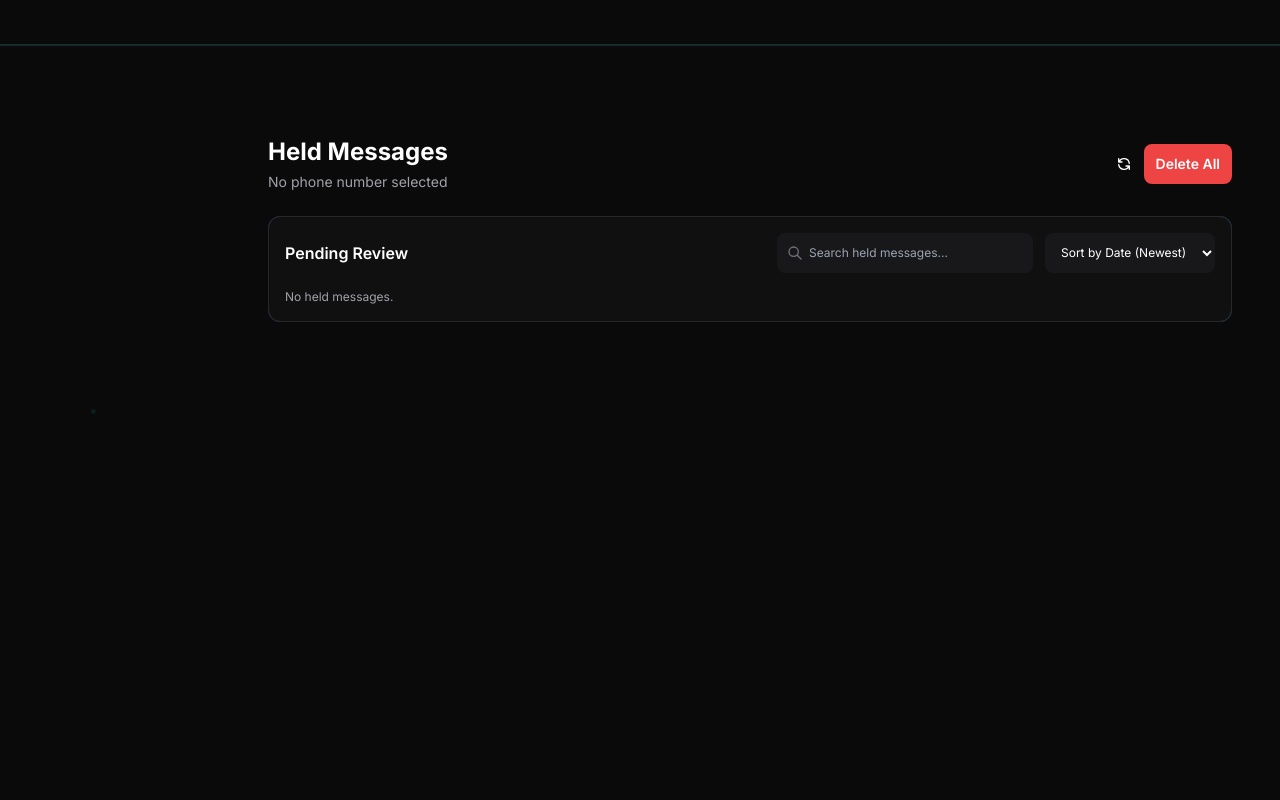
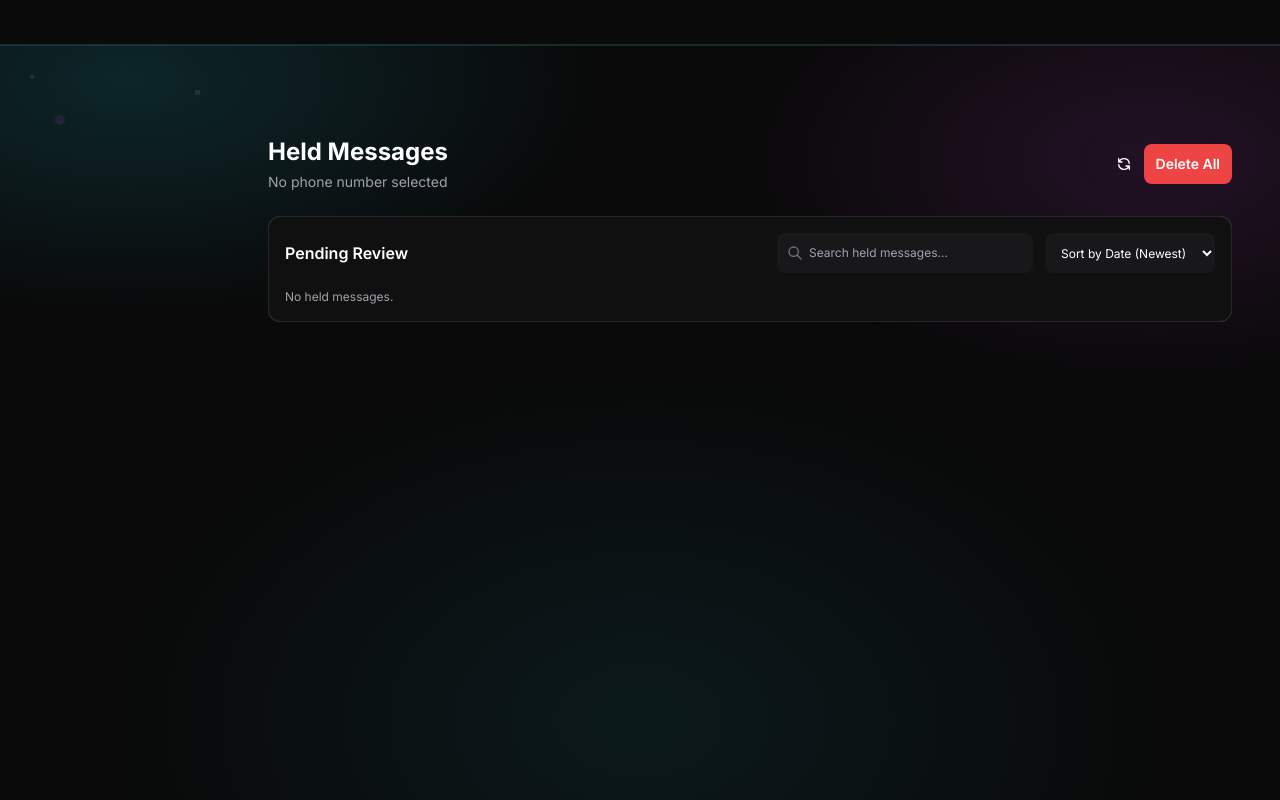
Before and after one commit to JishanKapoor/Comsierge_AI_2, a Flask app: template templates/held_messages.html in a window 1280 px wide. Run offline with Flask 3, Linux system fonts and the light colour scheme; the template is opened without the code that fills it, so the values that code supplies are empty; some libraries are stand-ins or nearby versions.

Commit message:
Update held_messages.html

```diff
--- a/templates/held_messages.html
+++ b/templates/held_messages.html
@@ -20,17 +20,31 @@
         }
     </style>
 </head>
-<body class="antialiased">
+<body class="antialiased bg-neutral-950 text-zinc-100" style="font-family: Inter, system-ui, -apple-system, Segoe UI, Roboto, Helvetica, Arial, 'Apple Color Emoji', 'Segoe UI Emoji'">
+    <!-- Background Accents -->
+    <div class="pointer-events-none fixed inset-0 -z-10">
+      <div class="absolute inset-0" style="
+        background:
+        radial-gradient(800px 400px at 10% 10%, rgba(34,211,238,0.14), transparent 60%),
+        radial-gradient(700px 380px at 90% 20%, rgba(217,70,239,0.12), transparent 60%),
+        radial-gradient(900px 600px at 50% 90%, rgba(34,211,238,0.08), transparent 60%);
+      "></div>
+      <div class="absolute inset-0 opacity-[0.035]" style="
+        background-image: linear-gradient(to right, #ffffff0f 1px, transparent 1px), linear-gradient(to bottom, #ffffff0f 1px, transparent 1px);
+        background-size: 48px 48px;
+      "></div>
+    </div>
+
     <!-- Notification Banner -->
-    <div id="notification-banner" class="notification-banner" role="alert"></div>
+    <div id="notification-banner" class="fixed top-14 left-1/2 -translate-x-1/2 z-50 max-w-md w-[92%] sm:w-[520px] rounded-lg border border-white/10 bg-neutral-900/80 backdrop-blur px-4 py-2 text-sm text-zinc-200 shadow hidden" role="alert"></div>
 
     <!-- Particle Background -->
-    <svg class="particles hidden md:block" aria-hidden="true">
-        <circle cx="5%" cy="10%" r="4" class="particle" style="animation-delay: 0s;"></circle>
-        <circle cx="85%" cy="15%" r="3" class="particle particle-magenta" style="animation-delay: 1.5s;"></circle>
-        <rect x="65%" y="60%" width="5" height="5" class="particle" style="animation-delay: 3s;"></rect>
-        <circle cx="20%" cy="80%" r="5" class="particle particle-magenta" style="animation-delay: 4.5s;"></circle>
-        <rect x="10%" y="50%" width="4" height="4" class="particle" style="animation-delay: 6s;"></rect>
+    <svg class="hidden md:block pointer-events-none fixed inset-0 -z-10 opacity-30" aria-hidden="true">
+      <circle cx="5%" cy="10%" r="4" style="fill: rgba(34,211,238,0.35);"></circle>
+      <circle cx="85%" cy="15%" r="3" style="fill: rgba(217,70,239,0.35);"></circle>
+      <rect x="65%" y="60%" width="5" height="5" style="fill: rgba(255,255,255,0.25);"></rect>
+      <circle cx="20%" cy="80%" r="5" style="fill: rgba(217,70,239,0.35);"></circle>
+      <rect x="10%" y="50%" width="4" height="4" style="fill: rgba(255,255,255,0.25);"></rect>
     </svg>
 
     <!-- Menu -->
@@ -65,7 +79,6 @@
                                 </path>
                             </svg>
                         </button>
-
                         <!-- Delete All Button -->
                         <button
                             class="bg-red-500 text-white font-semibold px-3 py-1.5 rounded-lg text-sm hover:bg-red-600 transition-colors duration-200"
@@ -112,21 +125,18 @@
             </section>
         </main>
     </div>
-
     <!-- Inline JavaScript for Sidebar Toggle, Search, Sort, Delete and Refresh Icon Spin -->
     <script>
         window.addEventListener('load', () => {
             document.body.classList.add('loaded');
             console.log('Added body.loaded class');
         });
-
         function toggleSidebar() {
             const sidebar = document.getElementById('sidebar');
             const overlay = document.getElementById('sidebar-overlay');
             sidebar.classList.toggle('active');
             overlay.classList.toggle('hidden');
         }
-
         function deleteMessage(messageId) {
             if (confirm('Are you sure you want to delete this message?')) {
                 fetch(`/delete_held_messages/${messageId}`, {
@@ -146,7 +156,6 @@
                 });
             }
         }
-
         function deleteAllMessages() {
             if (confirm('Are you sure you want to delete all held messages?')) {
                 fetch('/delete_held_messages', {
@@ -168,7 +177,6 @@
                 });
             }
         }
-
         function filterMessages() {
             const searchTerm = document.getElementById('search-input').value.toLowerCase();
             const messages = document.querySelectorAll('.message-item');
@@ -182,7 +190,6 @@
                 }
             });
         }
-
         function sortMessages() {
             const sortOrder = document.getElementById('sort-select').value;
             const messageList = document.getElementById('message-list');
@@ -199,7 +206,6 @@
                 messages.forEach(message => messageList.appendChild(message));
             }
         }
-
         // Refresh button spin + reload
         document.getElementById('refresh-held').addEventListener('click', function() {
             const icon = document.getElementById('refresh-held-icon');
@@ -209,11 +215,10 @@
                 location.reload();
             }, 500);
         });
-
         // Real-time update for new low priority messages
         socketio.on('priority_updated', function(data) {
             if (data.priority === 'low') {
-                window.location.reload();  // Reload to show new held message
+                window.location.reload(); // Reload to show new held message
             }
         });
     </script>
```
